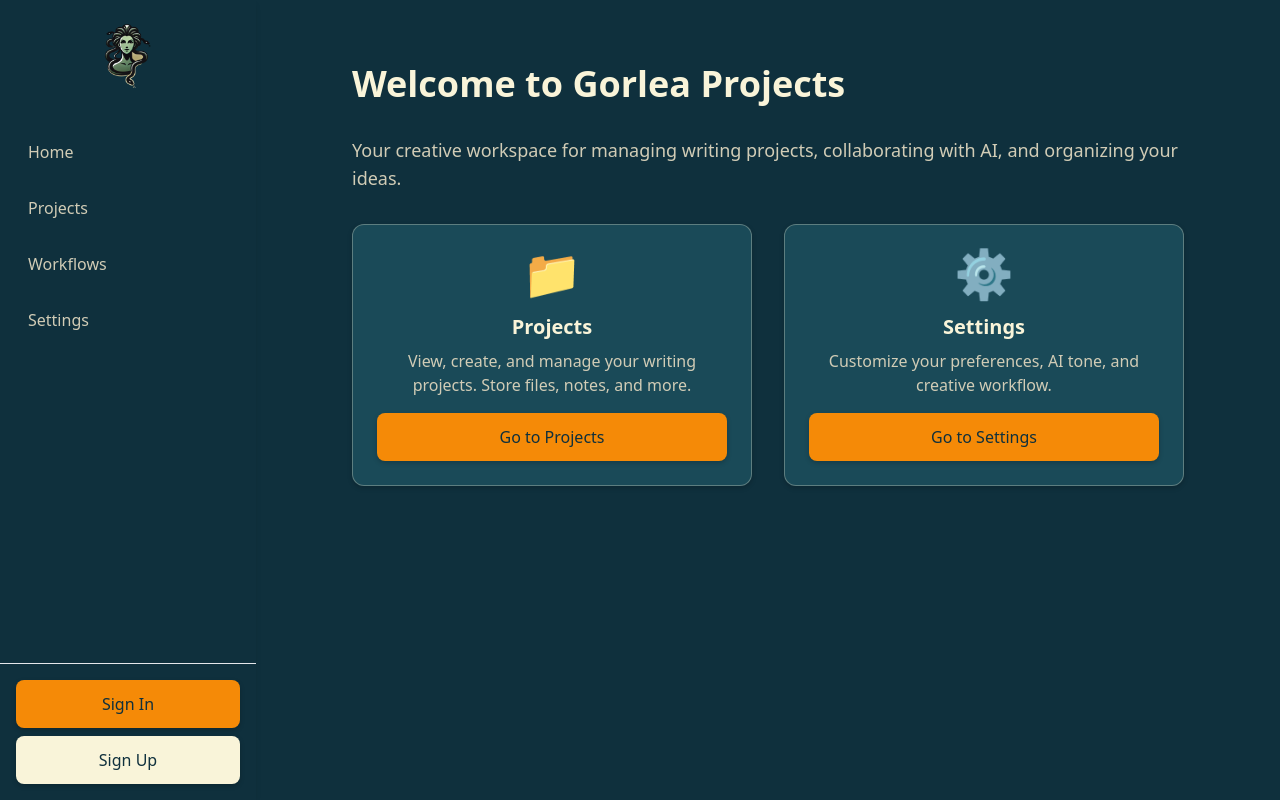
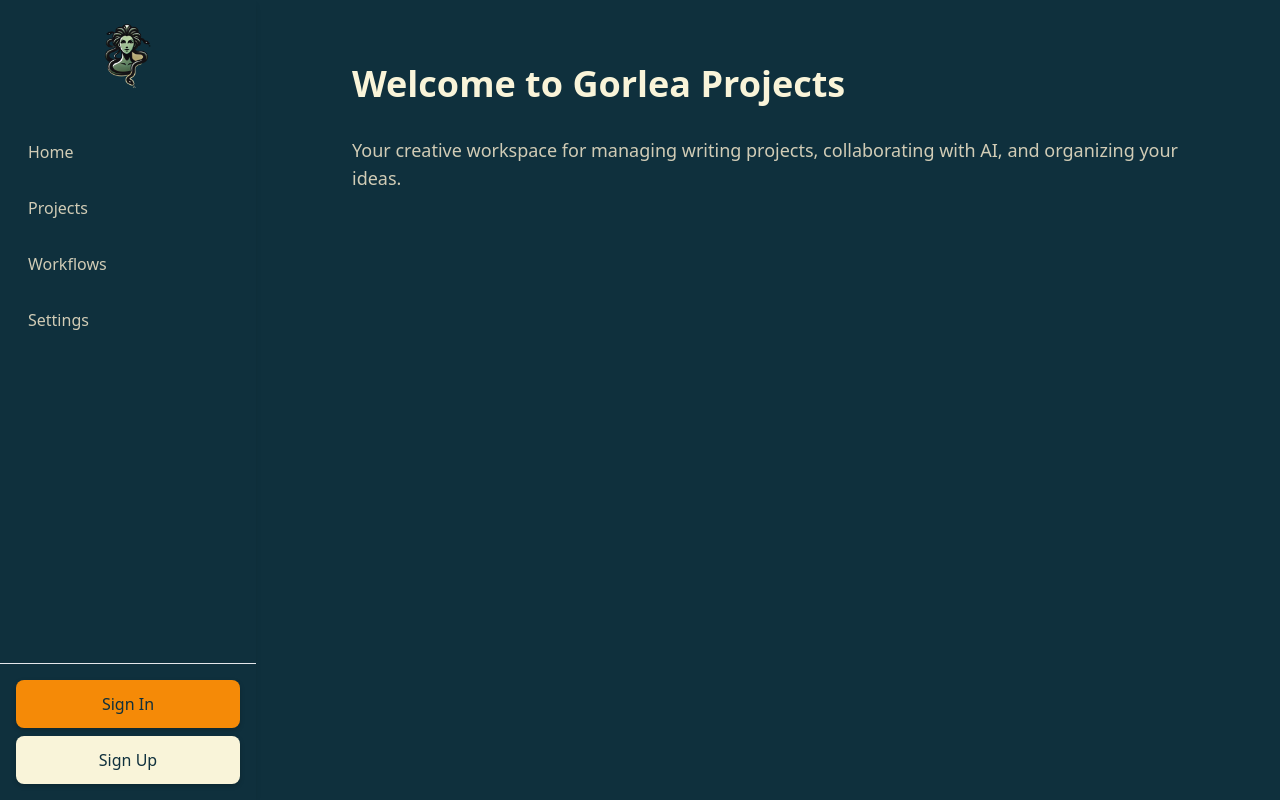
Before and after one commit to Drifter-Supremo/writers-ai-app, a React (Vite) app: page /home in a window 1280 px wide. Built offline with nearby package versions, Linux system fonts and the light colour scheme; no server answers; a web font is replaced by a local one.

Commit message:
removed settings/projects cards from homescreen

```diff
--- a/src/routes/Home.jsx
+++ b/src/routes/Home.jsx
@@ -13,43 +13,7 @@ export default function Home() {
       <p className="text-lg text-text-secondary mb-8">
         Your creative workspace for managing writing projects, collaborating with AI, and organizing your ideas.
       </p>
-      <div className="grid grid-cols-1 sm:grid-cols-2 gap-8">
-        {/* Uses .card-creative */}
-        <div className="card-creative p-6 flex flex-col items-center">
-          <span className="text-5xl mb-4">📁</span>
-          {/* Heading uses base style */}
-          <h2 className="text-xl font-semibold mb-2">Projects</h2>
-          {/* Use new text color */}
-          <p className="text-text-secondary mb-4 text-center">
-            View, create, and manage your writing projects. Store files, notes, and more.
-          </p>
-          {/* Uses .btn-creative */}
-          <button
-            className="btn-creative w-full text-center"
-            onClick={() => navigate("/projects")}
-          >
-            Go to Projects
-          </button>
-        </div>
-        <div className="card-creative p-6 flex flex-col items-center">
-          <span className="text-5xl mb-4">⚙️</span>
-          {/* Heading uses base style */}
-          <h2 className="text-xl font-semibold mb-2">Settings</h2>
-          {/* Use new text color */}
-          <p className="text-text-secondary mb-4 text-center">
-            Customize your preferences, AI tone, and creative workflow.
-          </p>
-          {/* Uses .btn-creative */}
-          <button
-            className="btn-creative w-full text-center"
-            onClick={() => navigate("/settings")}
-          >
-            Go to Settings
-          </button>
-        </div>
-        {/* Removed Character Workflow Card */}
-      </div>
-      {/* Removed CharacterWorkflowList */}
+
     </div>
   );
 }
```
Also changed, not shown: memory-bank/tasks.md (+0 -24 lines).
